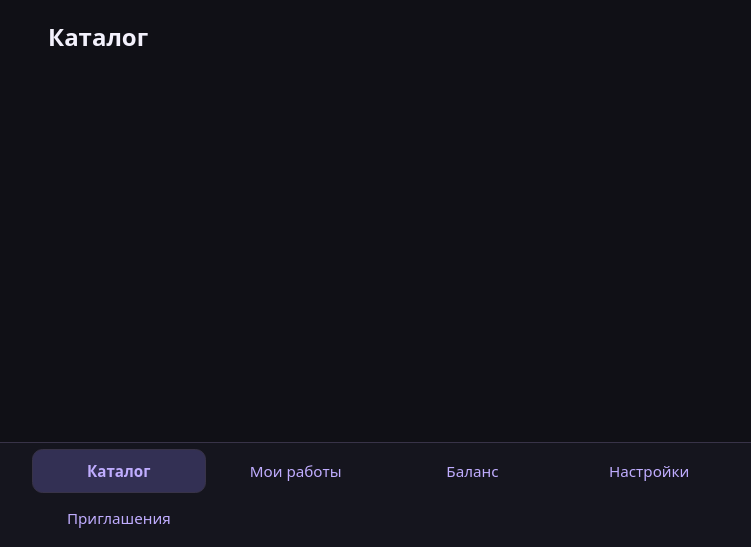
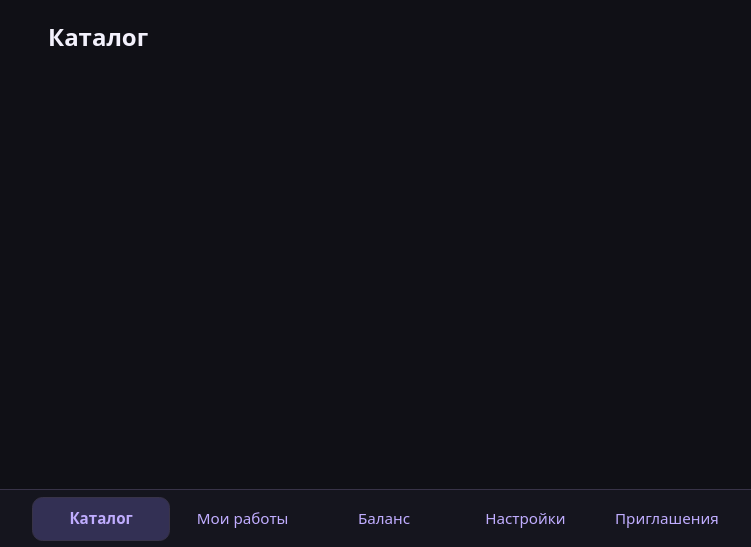
Before and after one commit to Burn2288/FLOW-BRIDGE-GEN, a plain HTML site: page miniapp/frontend/index.html in a window 1280 px wide. Shown: the part 253-800 px from the top of the page, without its empty margins (256-1007 px from the left). Drawn offline with Linux system fonts and the light colour scheme; files that its build step writes are made by us from their sources; files whose address does not match are found by name.

Commit message:
Add authenticated Mini App referral view

```diff
--- a/miniapp/frontend/style.css
+++ b/miniapp/frontend/style.css
@@ -47,7 +47,7 @@ input { accent-color: var(--accent); }
 .notice, #theme-status { color: var(--muted); }
 .notice:empty, #theme-status:empty { display: none; }
 [data-error="true"] { color: var(--error) !important; }
-nav { position: fixed; inset: auto 0 0; display: grid; grid-template-columns: repeat(4, minmax(0, 1fr)); gap: .2rem; padding: .4rem max(.4rem, calc((100% - 44rem)/2)) calc(.4rem + env(safe-area-inset-bottom)); background: var(--nav); border-top: 1px solid var(--stroke); }
+nav { position: fixed; inset: auto 0 0; display: grid; grid-template-columns: repeat(5, minmax(0, 1fr)); gap: .2rem; padding: .4rem max(.4rem, calc((100% - 44rem)/2)) calc(.4rem + env(safe-area-inset-bottom)); background: var(--nav); border-top: 1px solid var(--stroke); }
 nav button { padding: .45rem .12rem; min-height: 2.75rem; border-color: transparent; background: transparent; font-size: clamp(.7rem, 3.2vw, .95rem); }
 nav button[aria-current] { background: var(--active); border-color: var(--stroke); font-weight: 650; }
 
```
